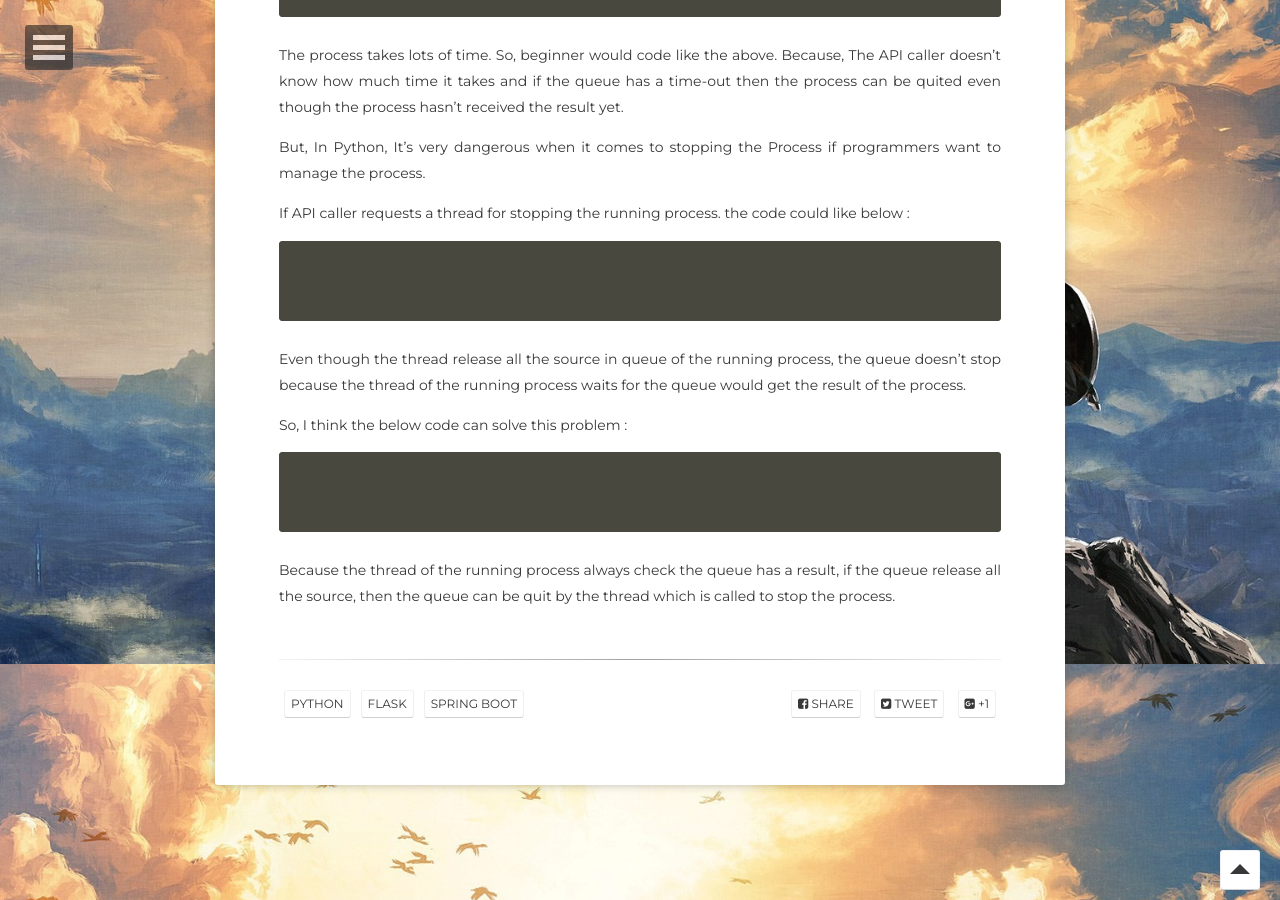
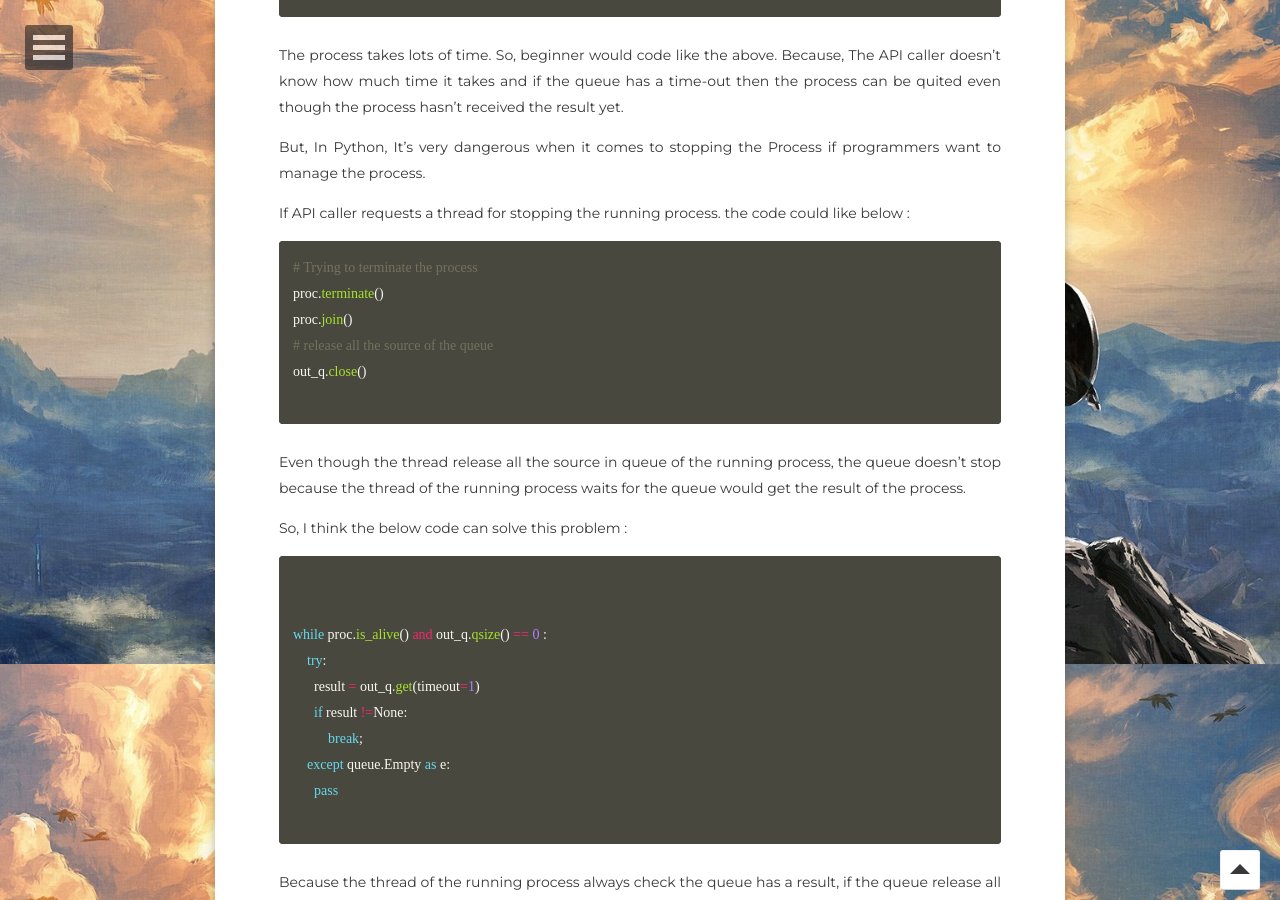
Before and after one commit to ghk829/ghk829.github.io, a Jekyll site: the page built from _posts/2019-01-03-multiprocess.md, in a window 1280 px wide and 900 px high, scrolled down 1136 px. Built offline with Jekyll 4.4.1, drawn with Linux system fonts in a browser that asks for light colours; some web fonts are replaced.

Commit message:
multi-process MD

````diff
--- a/_posts/2019-01-03-multiprocess.md
+++ b/_posts/2019-01-03-multiprocess.md
@@ -47,7 +47,11 @@ the code could like below :
 
 
 ``` python
-
+# Trying to terminate the process
+proc.terminate()
+proc.join()
+# release all the source of the queue
+out_q.close()
 
 ```
 
@@ -60,6 +64,14 @@ So, I think the below code can solve this problem  :
 ``` python
 
 
+while proc.is_alive() and out_q.qsize() == 0 :
+    try:
+      result = out_q.get(timeout=1)
+      if result !=None:
+          break;
+    except queue.Empty as e:
+      pass
+
 ```
 
 Because the thread of the running process always check the queue has a result,
````
